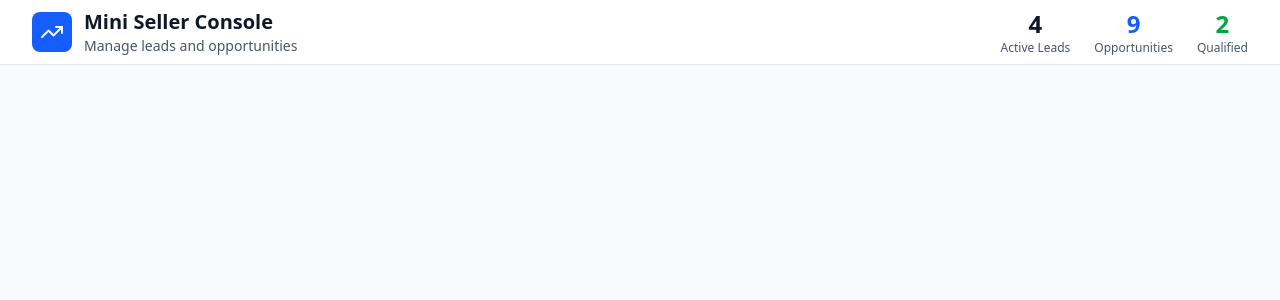
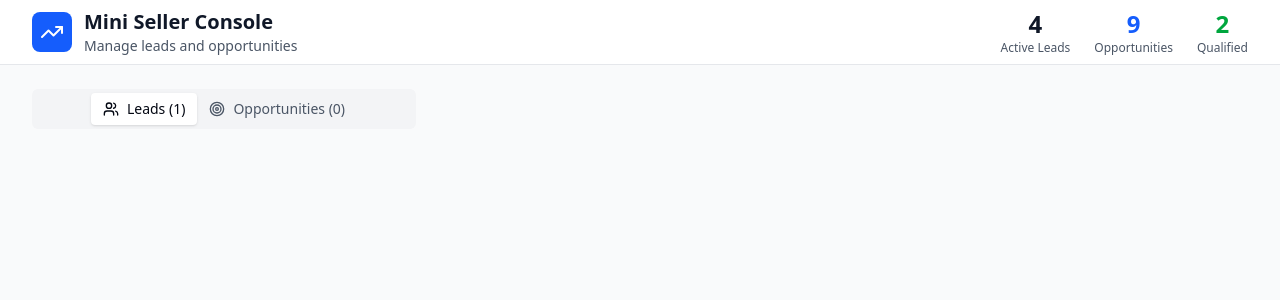
Before and after one commit to Lucasvalves/mini-seller-console, a React (Vite) app: page / in a window 1280 px wide. Shown: the top 300 px of the page. Built offline with nearby package versions, Linux system fonts and the light colour scheme.

Commit message:
feat: create Tabs components

```diff
--- /dev/null
+++ b/src/components/ui/Tabs/Tabs.tsx
@@ -0,0 +1,32 @@
+import { createContext, useContext, useState, type ReactNode} from 'react'
+
+type TabsContextType = {
+  activeTab: string
+  setActiveTab: (value: string) => void
+}
+
+const TabsContext = createContext<TabsContextType | undefined>(undefined)
+
+interface TabsProps {
+  defaultValue: string
+  children: ReactNode
+  className?: string
+}
+
+export const Tabs = ({ defaultValue, children, className }: TabsProps) => {
+  const [activeTab, setActiveTab] = useState(defaultValue)
+
+  return (
+    <TabsContext.Provider value={{ activeTab, setActiveTab }}>
+      <div className={className}>{children}</div>
+    </TabsContext.Provider>
+  )
+}
+
+export const useTabs = () => {
+  const context = useContext(TabsContext)
+  if (!context) {
+    throw new Error("Tabs components must be used within <Tabs>")
+  }
+  return context
+}
--- /dev/null
+++ b/src/components/ui/Tabs/TabsContent.tsx
@@ -0,0 +1,20 @@
+
+import type { ReactNode } from 'react'
+import { useTabs } from "./Tabs"
+
+interface TabsContentProps {
+  value: string
+  className: string
+  children: ReactNode
+}
+
+export function TabsContent({ value, children, className }: TabsContentProps) {
+  const { activeTab } = useTabs()
+  if (activeTab !== value) return null
+
+  return (
+    <div className={`mt-2 ring-offset-white focus-visible:outline-none focus-visible:ring-2 focus-visible:ring-blue-500 ${className}`}>
+      {children}
+    </div>
+  )
+}
--- /dev/null
+++ b/src/components/ui/Tabs/TabsList.tsx
@@ -0,0 +1,13 @@
+import type { ReactNode } from 'react'
+
+interface TabsListPorps {
+  children: ReactNode
+  className?: string
+}
+export function TabsList({ children, className}: TabsListPorps) {
+  return (
+    <div className={`inline-flex h-10 items-center justify-center rounded-md bg-gray-100 p-1 ${className}`}>
+      {children}
+    </div>
+  )
+}
--- /dev/null
+++ b/src/components/ui/Tabs/TabsTrigger.tsx
@@ -0,0 +1,24 @@
+
+import type { ReactNode } from 'react'
+import { useTabs } from "./Tabs"
+
+interface TabsTriggerProps {
+  value: string
+  className: string
+  children: ReactNode
+}
+
+export function TabsTrigger({ value, children, className}: TabsTriggerProps) {
+  const { activeTab, setActiveTab } = useTabs()
+
+  return (
+    <button
+      onClick={() => setActiveTab(value)}
+      className={`inline-flex items-center justify-center whitespace-nowrap rounded-sm px-3 py-1.5 text-sm font-medium transition-all focus-visible:outline-none focus-visible:ring-2 focus-visible:ring-blue-500 disabled:pointer-events-none disabled:opacity-50 ${
+              activeTab === value ? "bg-white text-gray-950 shadow-sm" : "text-gray-600 hover:text-gray-900"
+            } ${className}`}
+    >
+      {children}
+    </button>
+  )
+}
--- /dev/null
+++ b/src/components/ui/Tabs/index.tsx
@@ -0,0 +1,4 @@
+export { Tabs } from "./Tabs"
+export { TabsList } from "./TabsList"
+export { TabsTrigger } from "./TabsTrigger"
+export { TabsContent } from "./TabsContent"
--- a/src/pages/MiniSellerConsole.tsx
+++ b/src/pages/MiniSellerConsole.tsx
@@ -1,4 +1,5 @@
-import { TrendingUp } from 'lucide-react'
+import { Target, TrendingUp, Users } from 'lucide-react'
+import { Tabs, TabsTrigger, TabsList } from '../components/ui/Tabs'
 
 export default function MiniSellerConsole() {
   return (
@@ -38,6 +39,23 @@ export default function MiniSellerConsole() {
         </div>
       </header>
 
+      <main className="max-w-7xl mx-auto px-4 sm:px-6 lg:px-8 py-6">
+        <Tabs defaultValue="leads" className="space-y-6">
+          <TabsList className="grid w-full grid-cols-2 lg:w-96">
+            <TabsTrigger value="leads" className="flex items-center gap-2">
+              <Users className="h-4 w-4" />
+              Leads (1)
+            </TabsTrigger>
+            <TabsTrigger
+              value="opportunities"
+              className="flex items-center gap-2"
+            >
+              <Target className="h-4 w-4" />
+              Opportunities (0)
+            </TabsTrigger>
+          </TabsList>
+        </Tabs>
+      </main>
     </div>
   )
 }
```
